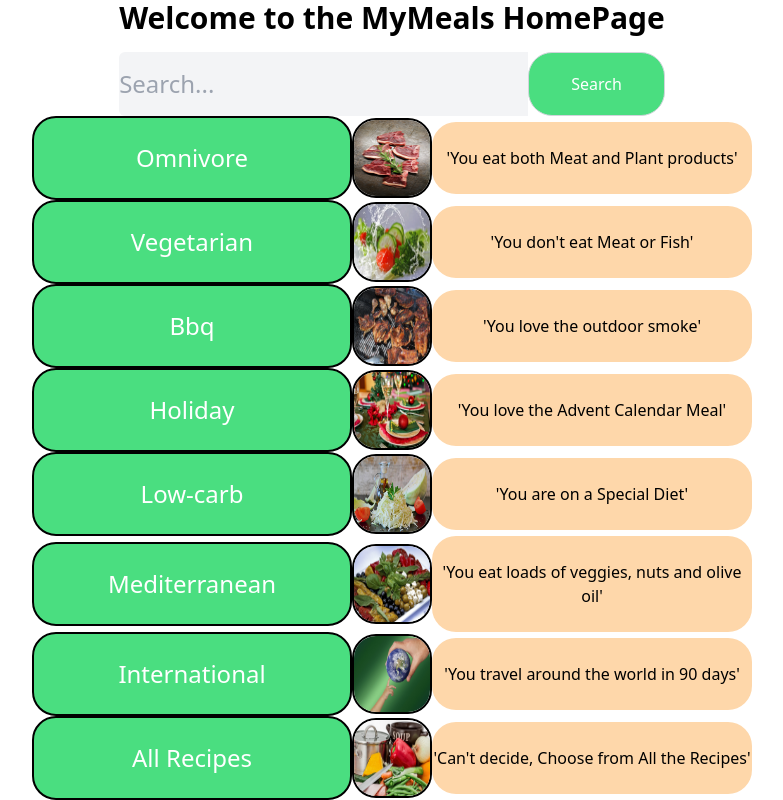
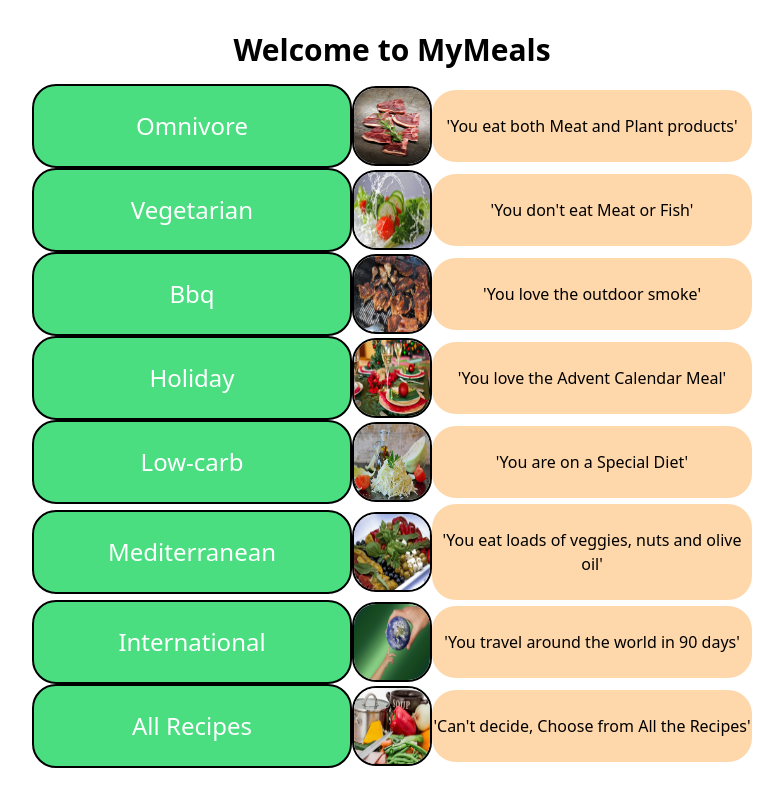
Before and after one commit to WDFP/MyMeals, a Next.js app: page / in a window 1280 px wide. Shown: the whole page, without its empty margins (248-1031 px from the left). Built offline with nearby package versions, Linux system fonts and the light colour scheme.

Commit message:
Remove Search Form

```diff
--- a/src/pages/index.js
+++ b/src/pages/index.js
@@ -64,21 +64,8 @@ export default function Home() {
       <div className="flex flex-col items-center justify-center min-h-screen">
         <div>
           <h1 className="flex text-3xl font-bold mb-4 justify-evenly flex-row">
-            Welcome to the MyMeals HomePage
+            Welcome to MyMeals
           </h1>
-          <form class="flex flex-row justify-evenly">
-            <input
-              class="py-4 text-2xl border-gray-300 rounded-l-md w-3/4 bg-gray-100"
-              type="text"
-              placeholder="Search..."
-            />
-            <button
-              class="py-4  bg-green-400 text-white rounded-3xl w-1/4 border border-gray-300 hover:bg-blue-500"
-              type="submit"
-            >
-              Search
-            </button>
-          </form>
         </div>
         <div className="flex flex-col items-center w-full">
           {CATEGORIES.map((i) => {
```
